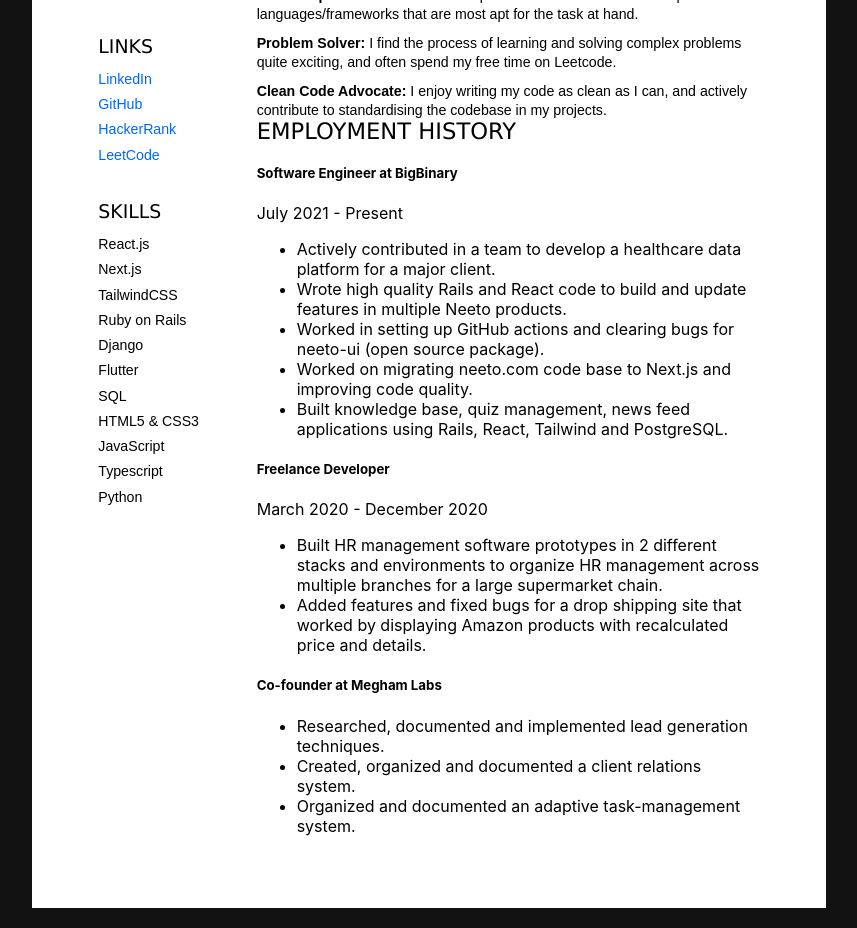
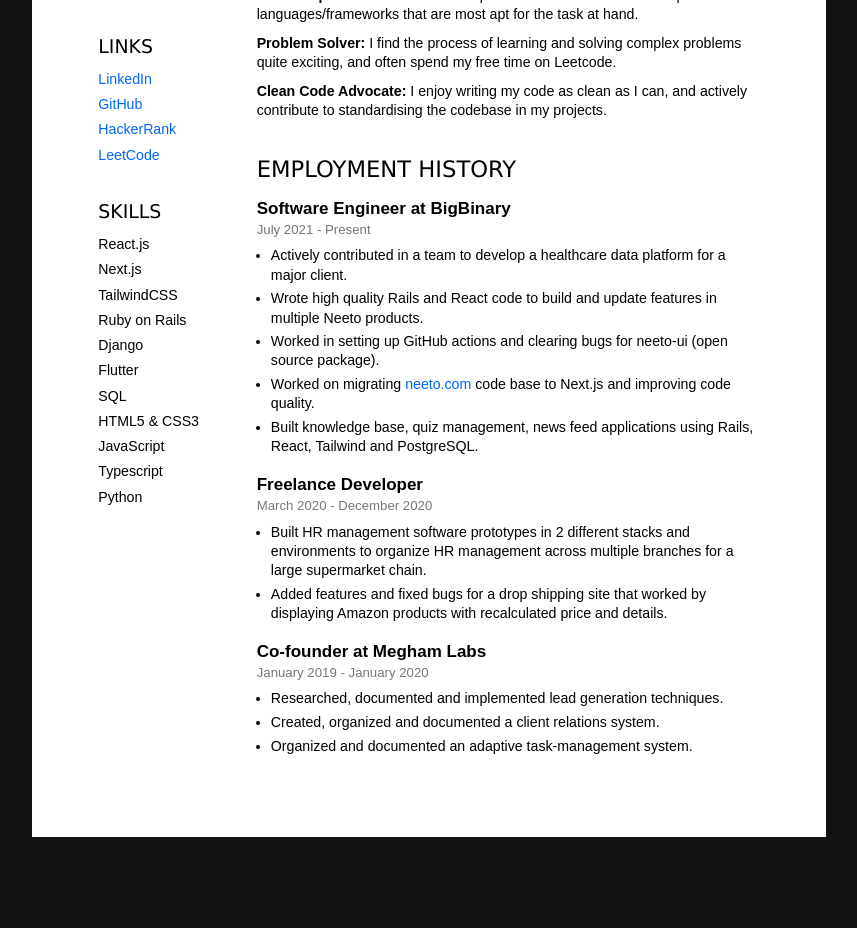
Before and after one commit to shamilsdq/shamilsdq-next, a Next.js app: page /resume in a window 1280 px wide. Shown: the part 420-1348 px from the top of the page, without its empty margins (211-1068 px from the left). After the commit the page ends 1277 px from the top, so only its background shows below. Built offline with nearby package versions, Linux system fonts and the light colour scheme.

Commit message:
Setup styling for EmploymentHistory

```diff
--- a/components/Resume/EmploymentHistory.tsx
+++ b/components/Resume/EmploymentHistory.tsx
@@ -1,24 +1,26 @@
 import { FunctionComponent } from "react";
+import styles from "styles/Resume.module.css";
 
 const EmploymentHistory: FunctionComponent = () => (
-    <section>
+    <section className={styles.employmentHistory}>
         <h3>Employment History</h3>
 
+        <div>
             <article>
                 <h5>Software Engineer at BigBinary</h5>
                 <span>July 2021 - Present</span>
                 <ul>
                     <li>
-                    Actively contributed in a team to develop a healthcare data
-                    platform for a major client.
+                        Actively contributed in a team to develop a healthcare
+                        data platform for a major client.
                     </li>
                     <li>
-                    Wrote high quality Rails and React code to build and update
-                    features in multiple Neeto products.
+                        Wrote high quality Rails and React code to build and
+                        update features in multiple Neeto products.
                     </li>
                     <li>
-                    Worked in setting up GitHub actions and clearing bugs for
-                    neeto-ui (open source package).
+                        Worked in setting up GitHub actions and clearing bugs
+                        for neeto-ui (open source package).
                     </li>
                     <li>
                         Worked on migrating{" "}
@@ -29,7 +31,8 @@ const EmploymentHistory: FunctionComponent = () => (
                     </li>
                     <li>
                         Built knowledge base, quiz management, news feed
-                    applications using Rails, React, Tailwind and PostgreSQL.
+                        applications using Rails, React, Tailwind and
+                        PostgreSQL.
                     </li>
                 </ul>
             </article>
@@ -44,29 +47,32 @@ const EmploymentHistory: FunctionComponent = () => (
                         multiple branches for a large supermarket chain.
                     </li>
                     <li>
-                    Added features and fixed bugs for a drop shipping site that
-                    worked by displaying Amazon products with recalculated price
-                    and details.
+                        Added features and fixed bugs for a drop shipping site
+                        that worked by displaying Amazon products with
+                        recalculated price and details.
                     </li>
                 </ul>
             </article>
 
             <article>
                 <h5>Co-founder at Megham Labs</h5>
-            <span></span>
+                <span>January 2019 - January 2020</span>
                 <ul>
                     <li>
                         Researched, documented and implemented lead generation
                         techniques.
                     </li>
                     <li>
-                    Created, organized and documented a client relations system.
+                        Created, organized and documented a client relations
+                        system.
                     </li>
                     <li>
-                    Organized and documented an adaptive task-management system.
+                        Organized and documented an adaptive task-management
+                        system.
                     </li>
                 </ul>
             </article>
+        </div>
     </section>
 );
 
--- a/styles/Resume.module.css
+++ b/styles/Resume.module.css
@@ -44,6 +44,7 @@
     flex: 1;
     display: flex;
     flex-direction: column;
+    gap: 1cm;
 }
 
 .resume > div > aside {
@@ -96,6 +97,8 @@
     text-transform: uppercase;
 }
 
+
+
 .profile > ul {
     display: flex;
     flex-direction: column;
@@ -114,3 +117,48 @@
 .profile > ul > li > span {
     font-weight: 600;
 }
+
+
+
+.employmentHistory > div {
+    display: flex;
+    flex-direction: column;
+    gap: 0.5cm;
+}
+
+
+.employmentHistory article {
+    display: flex;
+    flex-direction: column;
+}
+
+.employmentHistory article > h5 {
+    display: block;
+    font: 0.45cm Halvetica, sans-serif;
+    font-weight: 600;
+    margin-block: 0;
+}
+
+.employmentHistory article > span {
+    display: block;
+    font: 0.35cm Halvetica, sans-serif;
+    color: #777777;
+    margin: 0.075cm 0 0.25cm 0;
+}
+
+.employmentHistory article > ul {
+    display: flex;
+    flex-direction: column;
+    gap: 0.125cm;
+    padding: 0 0 0 0.375cm;
+    margin: 0;
+}
+
+.employmentHistory article > ul > li {
+    font: 0.375cm Halvetica, sans-serif;
+    line-height: 1.35;
+}
+
+.employmentHistory article > ul > li > a {
+    color: #0066ff;
+}
```
Lines whose indentation alone changed are shown as unchanged.
